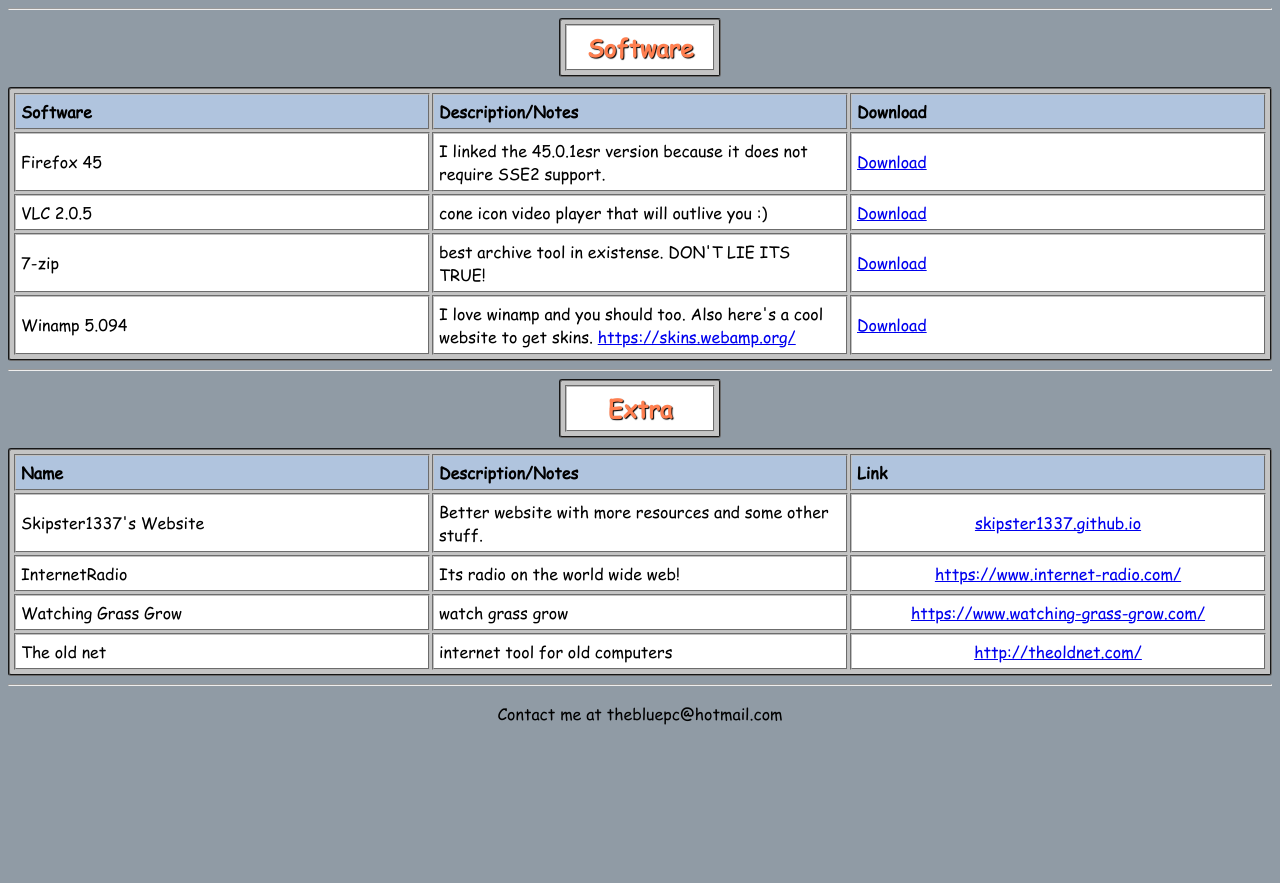
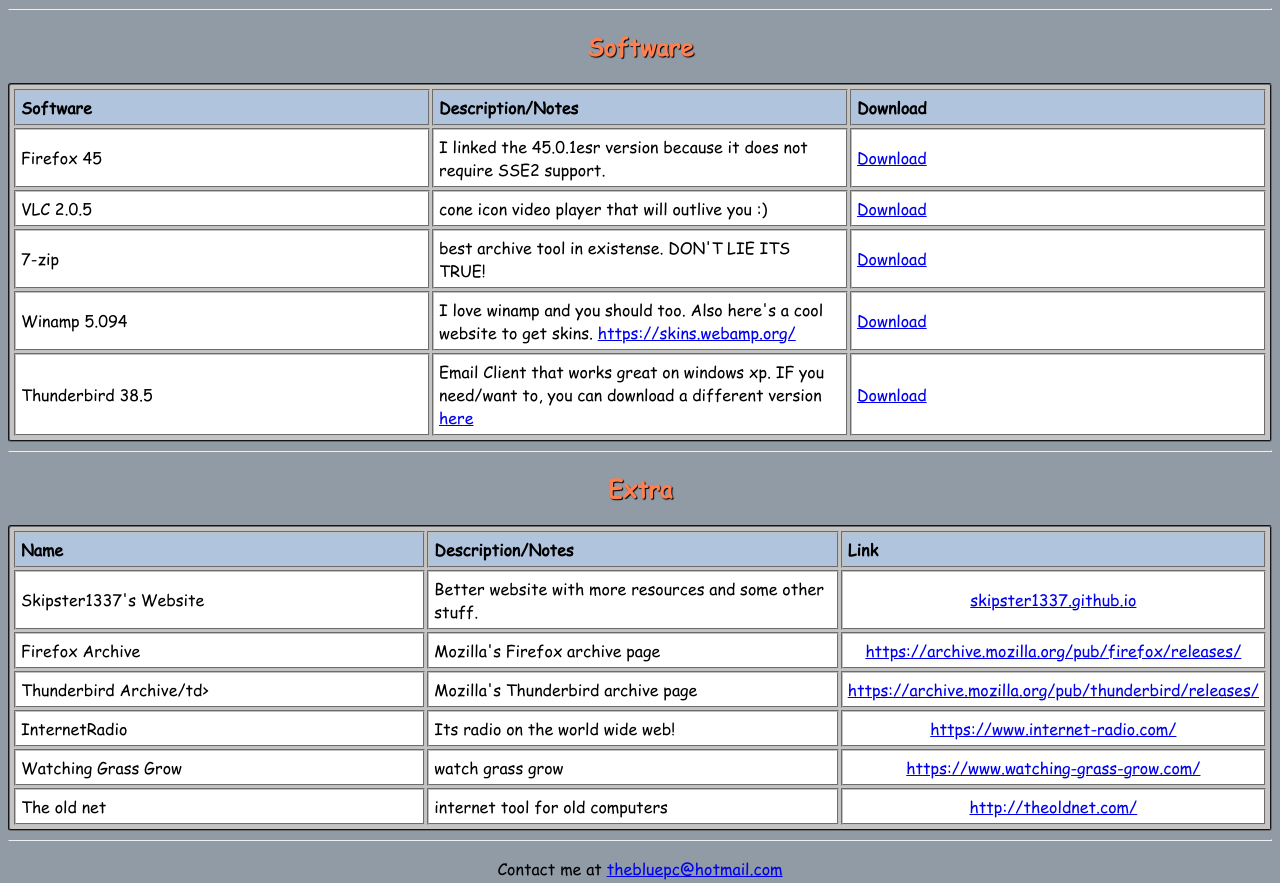
Before and after one commit to dookie-man/dookie-man.github.io, a plain HTML site: page index.html in a window 1280 px wide. Shown: the part 754-1637 px from the top of the page. Before the commit the page ends 1495 px from the top, so only its background shows below. Drawn offline with Linux system fonts and the light colour scheme.

Commit message:
Update index.html

```diff
--- a/index.html
+++ b/index.html
@@ -17,19 +17,19 @@
     }
 
     table{
-        width: 100%;
+        margin: auto;
         border: 2px groove;
         padding: 2px;
         border-color:rgb(107, 107, 107);
         background-color: rgb(196, 196, 196);
         border-radius: 3px;
     }
-    h2{
+   h2{
 
         color:coral;
         text-shadow: 1px 1px 1px black;
         flex-wrap: nowrap;
-        word-wrap: break-word;
+        word-wrap:normal;
         }
     hr{float: none;}
 
@@ -56,18 +56,14 @@
         <li>CPU: 2ghz AMD Sempron 3000+ </li>
         <li>RAM: 1280MB 166.6mhz DDR-SDRAM  </li>
         <li>GPU: nVidia GeForce FX 5200 256mb DDR </li>
-
+        <li>OS: Windows XP with unofficial Service Pack 4</li>
     </ul>
 
     </div>
 </div>
 
     <hr style="float: none;">
-    <div style="margin: auto; margin-bottom:10px;width: 150px;display: block ; border: 2px groove;padding: 4px;border-color:rgb(107, 107, 107);background-color: rgb(196, 196, 196);border-radius: 3px;">
-        <div style=" border: 2px groove;border-color:rgb(192, 192, 192);background-color: rgb(255, 255, 255);line-height: 3px;">
-
     <h2 style="text-align: center;">Software</h2>
-    </div></div>
     <table>
         <tr>
             <td style="background-color: lightsteelblue;"><b>Software</b></td>
@@ -93,15 +89,15 @@
             <td>I love winamp and you should too. Also here's a cool website to get skins. <a href="https://skins.webamp.org/">https://skins.webamp.org/ </a> </td>
             <td><a href="https://winamparchive.org/dl/winamp5094_full.exe">Download</a></td>
         </tr>
-
+        <tr>
+            <td>Thunderbird 38.5</td>
+            <td>Email Client that works great on windows xp. IF you need/want to, you can download a different version <a href="https://archive.mozilla.org/pub/thunderbird/releases/">here</a></td>
+            <td><a href="https://archive.mozilla.org/pub/thunderbird/releases/38.5.0/win32/en-US/Thunderbird%20Setup%2038.5.0.exe">Download</a></td>
+        </tr>
 
     </table>
     <hr>
-    <div style="margin: auto; margin-bottom:10px; width: 150px;display: block ; border: 2px groove;padding: 4px;border-color:rgb(107, 107, 107);background-color: rgb(196, 196, 196);border-radius: 3px;">
-        <div style=" border: 2px groove;border-color:rgb(192, 192, 192);background-color: rgb(255, 255, 255);line-height: 3px;">
-
     <h2 style="text-align: center;">Extra</h2>
-    </div></div>
     <table style="width: auto;margin: auto;">
         <tr>
             <td style="background-color: lightsteelblue;"><b>Name</b></td>
@@ -112,6 +108,16 @@
     <td>Skipster1337's Website</td>
     <td>Better website with more resources and some other stuff.</td>
     <td style="text-align: center;width: auto;"><a target="_blank" href="https://skipster1337.github.io/posts/windows-software.html">skipster1337.github.io</a></td>
+    </tr>
+    <tr>
+        <td>Firefox Archive</td>
+        <td>Mozilla's Firefox archive page</td>
+        <td style="text-align: center;width: auto;"><a target="_blank" href="https://archive.mozilla.org/pub/firefox/releases/">https://archive.mozilla.org/pub/firefox/releases/</a></td>
+        </tr>
+    <tr>
+        <td>Thunderbird Archive/td>
+        <td>Mozilla's Thunderbird archive page</td>
+        <td style="text-align: center;width: auto;"><a target="_blank" href="https://archive.mozilla.org/pub/thunderbird/releases/">https://archive.mozilla.org/pub/thunderbird/releases/</a></td>
     </tr>
     <tr>
         <td>InternetRadio</td>
@@ -130,6 +136,6 @@
     </tr>
     </table>
     <hr>
-    <p style="text-align: center;">Contact me at thebluepc@hotmail.com</p>
+    <p style="text-align: center;">Contact me at <a href="mailto:thebluepc@hotmail.com">thebluepc@hotmail.com</a> </p>
 </body>
 </html>
```
